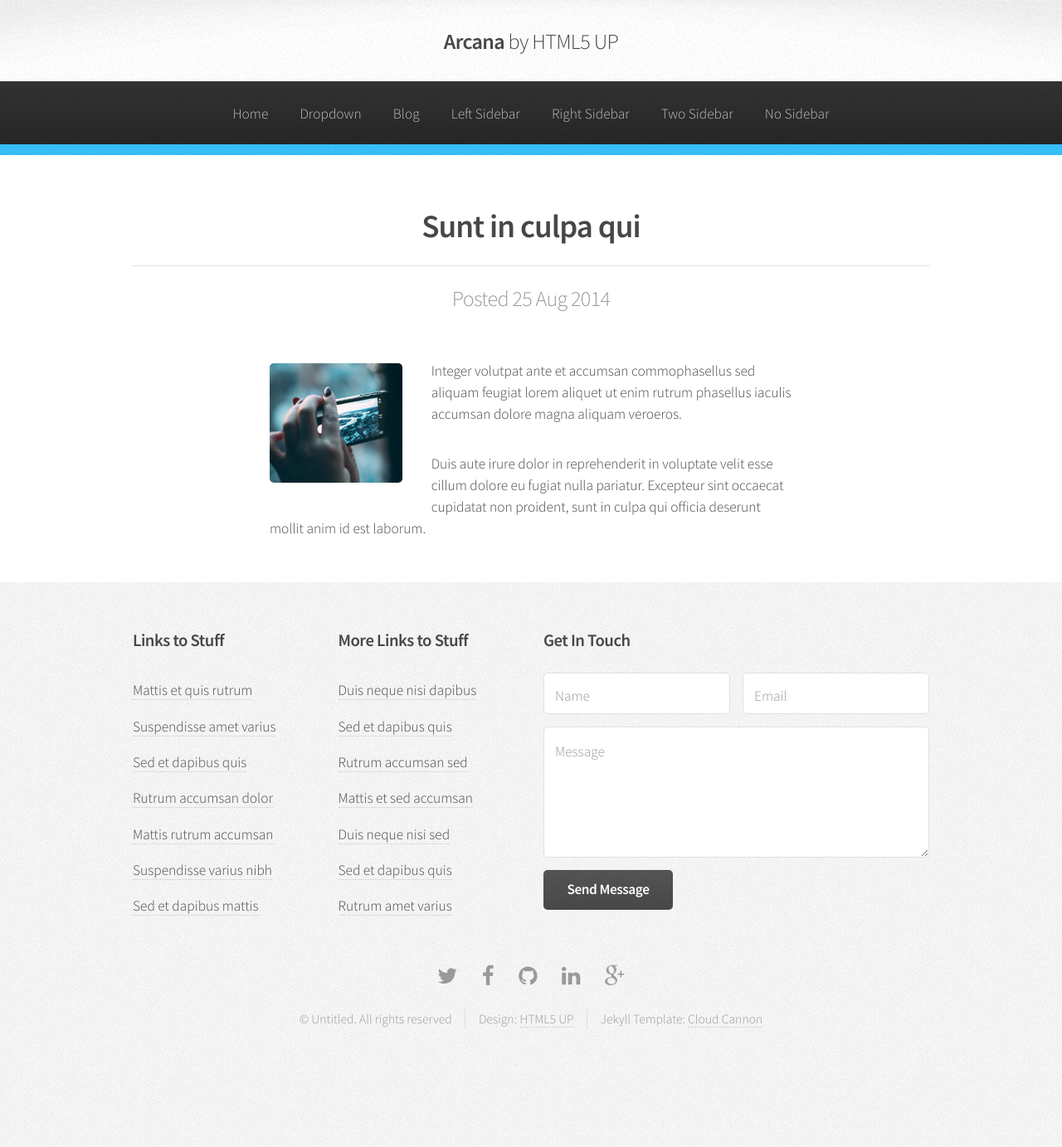
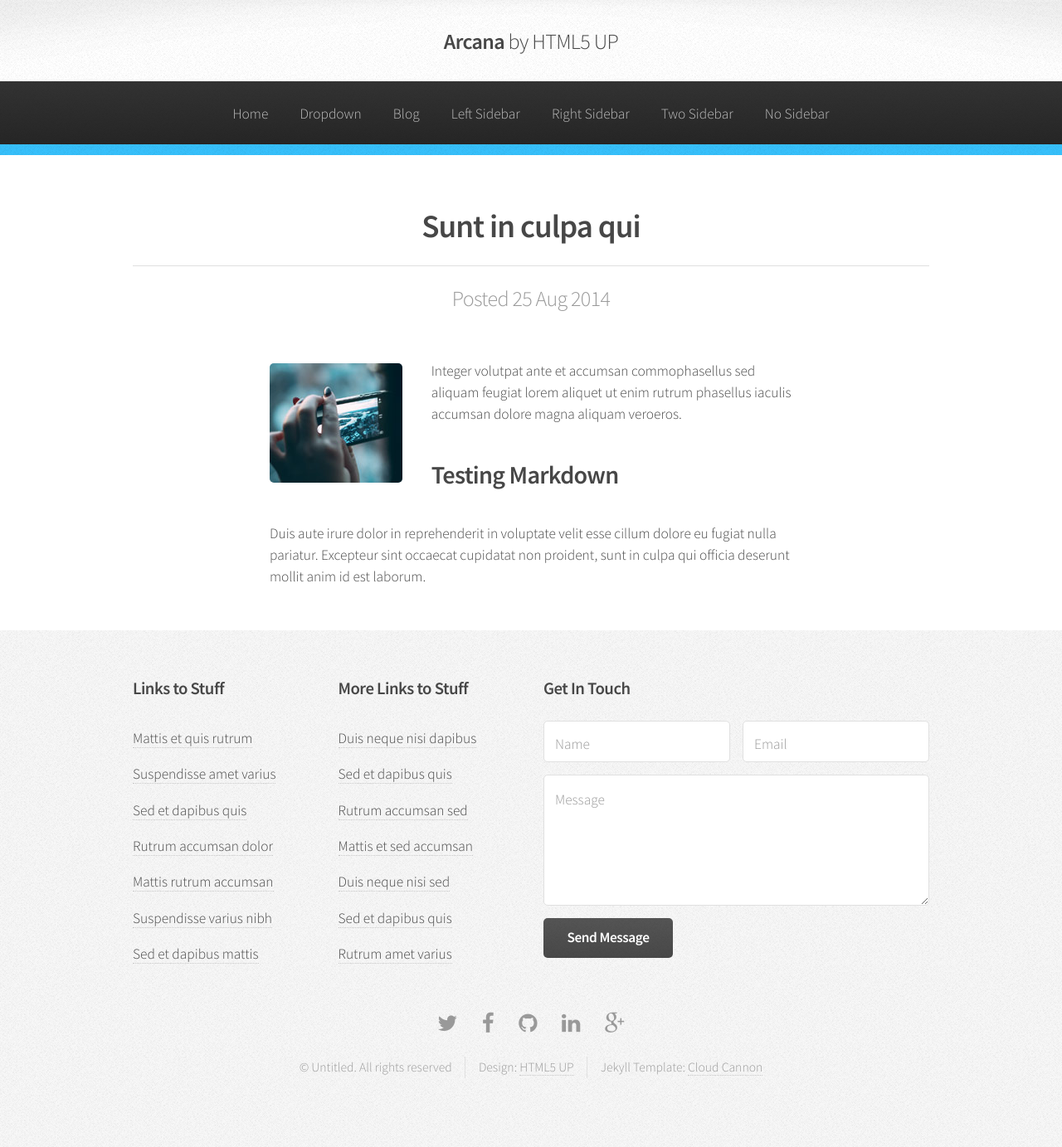
Before and after one commit to NieLab/nielab.github.io, a Jekyll site: the page built from _posts/2014-08-25-test-post.md, in a window 1280 px wide. Shown: the whole page at 83% size. Built offline with Jekyll 4.4.1, drawn with Linux system fonts in a browser that asks for light colours; before the commit the page ends 1325 px from its top, so only the background shows below that.

Commit message:
Update 2014-08-25-test-post.md

```diff
--- a/_posts/2014-08-25-test-post.md
+++ b/_posts/2014-08-25-test-post.md
@@ -4,5 +4,8 @@ featured: /assets/images/pic02.jpg
 layout: post
 ---
 
-<p>Integer volutpat ante et accumsan commophasellus sed aliquam feugiat lorem aliquet ut enim rutrum phasellus iaculis accumsan dolore magna aliquam veroeros.</p>
-<p>Duis aute irure dolor in reprehenderit in voluptate velit esse cillum dolore eu fugiat nulla pariatur. Excepteur sint occaecat cupidatat non proident, sunt in culpa qui officia deserunt mollit anim id est laborum.</p>
+Integer volutpat ante et accumsan commophasellus sed aliquam feugiat lorem aliquet ut enim rutrum phasellus iaculis accumsan dolore magna aliquam veroeros.
+
+## Testing Markdown
+
+Duis aute irure dolor in reprehenderit in voluptate velit esse cillum dolore eu fugiat nulla pariatur. Excepteur sint occaecat cupidatat non proident, sunt in culpa qui officia deserunt mollit anim id est laborum.
```
